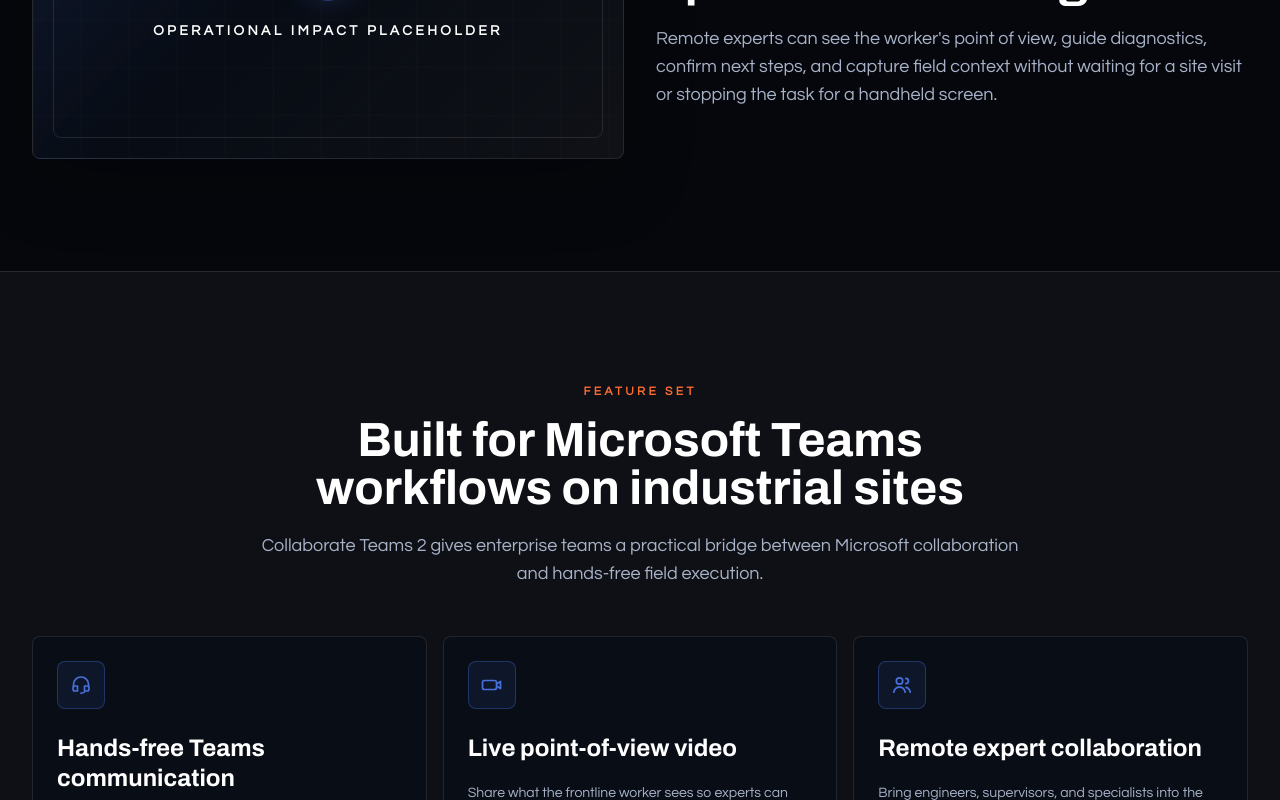
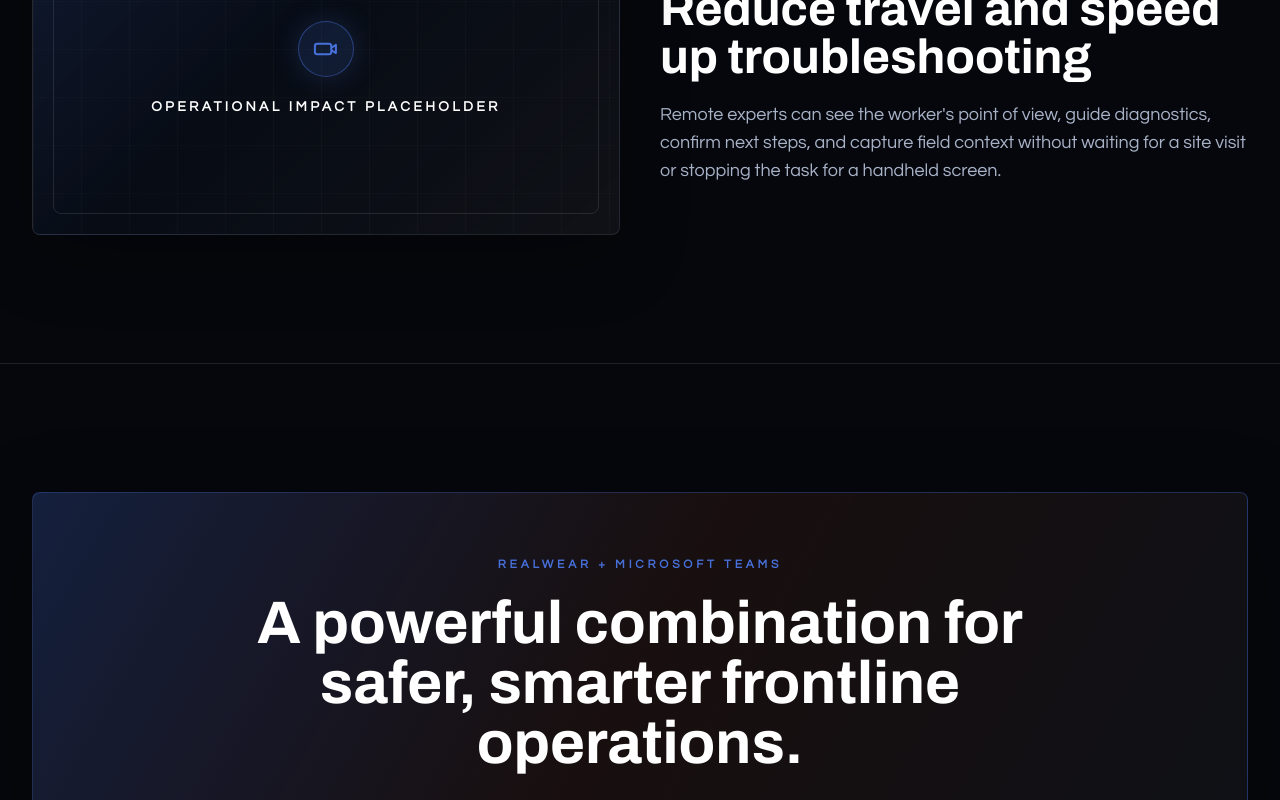
Before and after one commit to jaredhastings-prog/frontierwear-site, a Next.js app: page /collaborate-teams-2 in a window 1280 px wide. Shown: the part 2000-2800 px from the top of the page. Built offline with nearby package versions, Linux system fonts and the light colour scheme.

Commit message:
Refine Collaborate Teams 2 page sections

```diff
--- a/app/collaborate-teams-2/page.tsx
+++ b/app/collaborate-teams-2/page.tsx
@@ -1,5 +1,4 @@
 import type { Metadata } from "next";
-import type { ReactNode } from "react";
 
 import { SectionHeading } from "@/components/SectionHeading";
 import { site } from "@/content/site";
@@ -41,14 +40,6 @@ type IconProps = {
   className?: string;
 };
 
-type IconComponent = (props: IconProps) => ReactNode;
-
-type FeatureItem = {
-  title: string;
-  copy: string;
-  icon: IconComponent;
-};
-
 const heroHighlights = [
   "Hands-free Teams calls",
   "Remote expert support",
@@ -71,90 +62,6 @@ const valueRows = [
   }
 ];
 
-const features: FeatureItem[] = [
-  {
-    title: "Hands-free Teams communication",
-    copy:
-      "Join calls and collaborate while keeping both hands available for tools, equipment, and safe movement.",
-    icon: HeadsetIcon
-  },
-  {
-    title: "Live point-of-view video",
-    copy:
-      "Share what the frontline worker sees so experts can diagnose issues with real field context.",
-    icon: VideoIcon
-  },
-  {
-    title: "Remote expert collaboration",
-    copy:
-      "Bring engineers, supervisors, and specialists into the workflow without sending them across sites.",
-    icon: UsersIcon
-  },
-  {
-    title: "Voice-controlled workflows",
-    copy:
-      "Use voice-first interaction designed for industrial environments where handheld devices get in the way.",
-    icon: VoiceIcon
-  },
-  {
-    title: "Field inspections and maintenance",
-    copy:
-      "Support inspections, repairs, audits, and procedural guidance directly from the worker's viewpoint.",
-    icon: ClipboardIcon
-  },
-  {
-    title: "Secure enterprise connectivity",
-    copy:
-      "Align frontline collaboration with Microsoft environments already used by enterprise teams.",
-    icon: ShieldIcon
-  }
-];
-
-const videos = [
-  "Remote expert support",
-  "Live field collaboration",
-  "Industrial inspections"
-];
-
-const industries = [
-  "Mining",
-  "Manufacturing",
-  "Utilities",
-  "Oil & Gas",
-  "Infrastructure",
-  "Field services"
-];
-
-function HeadsetIcon({ className }: IconProps) {
-  return (
-    <svg
-      aria-hidden="true"
-      className={className}
-      fill="none"
-      viewBox="0 0 24 24"
-    >
-      <path
-        d="M4.5 13.5v-2a7.5 7.5 0 0 1 15 0v2"
-        stroke="currentColor"
-        strokeLinecap="round"
-        strokeWidth="1.7"
-      />
-      <path
-        d="M6 13h2.5v5H6a2 2 0 0 1-2-2v-1a2 2 0 0 1 2-2Zm9.5 0H18a2 2 0 0 1 2 2v1a2 2 0 0 1-2 2h-2.5v-5Z"
-        stroke="currentColor"
-        strokeLinejoin="round"
-        strokeWidth="1.7"
-      />
-      <path
-        d="M15.5 19c-.8.8-2 1.2-3.5 1.2"
-        stroke="currentColor"
-        strokeLinecap="round"
-        strokeWidth="1.7"
-      />
-    </svg>
-  );
-}
-
 function VideoIcon({ className }: IconProps) {
   return (
     <svg
@@ -172,115 +79,6 @@ function VideoIcon({ className }: IconProps) {
       <path
         d="m16.5 11 4-2.5v7l-4-2.5"
         stroke="currentColor"
-        strokeLinejoin="round"
-        strokeWidth="1.7"
-      />
-    </svg>
-  );
-}
-
-function UsersIcon({ className }: IconProps) {
-  return (
-    <svg
-      aria-hidden="true"
-      className={className}
-      fill="none"
-      viewBox="0 0 24 24"
-    >
-      <path
-        d="M9.5 11.2a3.2 3.2 0 1 0 0-6.4 3.2 3.2 0 0 0 0 6.4Z"
-        stroke="currentColor"
-        strokeWidth="1.7"
-      />
-      <path
-        d="M15.8 10.6a2.6 2.6 0 1 0 0-5.2"
-        stroke="currentColor"
-        strokeLinecap="round"
-        strokeWidth="1.7"
-      />
-      <path
-        d="M3.8 19.2c.7-3.3 2.8-5 5.7-5s5 1.7 5.7 5"
-        stroke="currentColor"
-        strokeLinecap="round"
-        strokeWidth="1.7"
-      />
-      <path
-        d="M16 14.4c2.2.4 3.6 1.9 4.2 4.8"
-        stroke="currentColor"
-        strokeLinecap="round"
-        strokeWidth="1.7"
-      />
-    </svg>
-  );
-}
-
-function VoiceIcon({ className }: IconProps) {
-  return (
-    <svg
-      aria-hidden="true"
-      className={className}
-      fill="none"
-      viewBox="0 0 24 24"
-    >
-      <path
-        d="M12 14.5a3 3 0 0 0 3-3V6a3 3 0 1 0-6 0v5.5a3 3 0 0 0 3 3Z"
-        stroke="currentColor"
-        strokeLinejoin="round"
-        strokeWidth="1.7"
-      />
-      <path
-        d="M5.8 11.5a6.2 6.2 0 0 0 12.4 0M12 17.8V21M8.5 21h7"
-        stroke="currentColor"
-        strokeLinecap="round"
-        strokeWidth="1.7"
-      />
-    </svg>
-  );
-}
-
-function ClipboardIcon({ className }: IconProps) {
-  return (
-    <svg
-      aria-hidden="true"
-      className={className}
-      fill="none"
-      viewBox="0 0 24 24"
-    >
-      <path
-        d="M8.5 5.5h-2a2 2 0 0 0-2 2v11a2 2 0 0 0 2 2h11a2 2 0 0 0 2-2v-11a2 2 0 0 0-2-2h-2"
-        stroke="currentColor"
-        strokeLinejoin="round"
-        strokeWidth="1.7"
-      />
-      <path
-        d="M8.5 4h7v3h-7V4ZM8 13l2.4 2.4L16 9.8"
-        stroke="currentColor"
-        strokeLinecap="round"
-        strokeLinejoin="round"
-        strokeWidth="1.7"
-      />
-    </svg>
-  );
-}
-
-function ShieldIcon({ className }: IconProps) {
-  return (
-    <svg
-      aria-hidden="true"
-      className={className}
-      fill="none"
-      viewBox="0 0 24 24"
-    >
-      <path
-        d="M12 3.5 19 6v5.3c0 4.4-2.8 7.7-7 9.2-4.2-1.5-7-4.8-7-9.2V6l7-2.5Z"
-        stroke="currentColor"
-        strokeLinejoin="round"
-        strokeWidth="1.7"
-      />
-      <path
-        d="m9.2 12 2 2 3.8-4"
-        stroke="currentColor"
-        strokeLinecap="round"
         strokeLinejoin="round"
         strokeWidth="1.7"
       />
@@ -325,10 +123,10 @@ function PlaceholderMedia({
 export default function CollaborateTeams2Page() {
   return (
     <main id="main">
-      <section className="relative isolate overflow-hidden border-b border-white/10 px-4 pb-20 pt-32 sm:px-6 md:pb-28 lg:px-8">
+      <section className="relative isolate overflow-hidden border-b border-white/10 px-4 pb-24 pt-32 sm:px-6 md:pb-32 lg:px-8">
         <div className="absolute inset-0 z-[-2] bg-[linear-gradient(115deg,#05070c_0%,#08101f_48%,rgba(71,112,219,0.32)_100%)]" />
         <div className="absolute inset-0 z-[-1] bg-[linear-gradient(180deg,rgba(5,7,12,0.15),rgba(5,7,12,0.92)_100%)]" />
-        <div className="mx-auto grid max-w-7xl items-center gap-12 lg:min-h-[72svh] lg:grid-cols-[0.95fr_1.05fr]">
+        <div className="mx-auto grid max-w-7xl items-center gap-12 lg:min-h-[76svh] lg:grid-cols-[0.95fr_1.05fr]">
           <div>
             <p className="text-xs font-semibold uppercase tracking-[0.32em] text-blue">
               Microsoft Teams integration
@@ -344,7 +142,7 @@ export default function CollaborateTeams2Page() {
             <div className="mt-9 grid gap-3 sm:grid-cols-2">
               {heroHighlights.map((item) => (
                 <div
-                  className="rounded-lg border border-white/10 bg-white/[0.045] px-4 py-3 text-sm font-semibold leading-6 text-frost/90"
+                  className="rounded-lg border border-white/10 bg-white/[0.045] px-4 py-4 text-sm font-semibold leading-6 text-frost/90"
                   key={item}
                 >
                   {item}
@@ -359,8 +157,8 @@ export default function CollaborateTeams2Page() {
         </div>
       </section>
 
-      <section className="mx-auto max-w-7xl px-4 py-20 sm:px-6 lg:px-8 lg:py-28">
-        <div className="grid gap-12 lg:grid-cols-[0.95fr_1.05fr]">
+      <section className="mx-auto max-w-7xl px-4 py-24 sm:px-6 lg:px-8 lg:py-32">
+        <div className="grid gap-14 lg:grid-cols-[0.95fr_1.05fr]">
           <SectionHeading title="Teams works on laptops. RealWear brings it to frontline workers.">
             <p>
               Office collaboration tools become field-ready when they can be
@@ -380,7 +178,7 @@ export default function CollaborateTeams2Page() {
               "Hands-free productivity"
             ].map((item) => (
               <div
-                className="rounded-lg border border-white/10 bg-white/[0.045] p-5 text-sm font-semibold uppercase tracking-[0.16em] text-frost/90"
+                className="rounded-lg border border-white/10 bg-white/[0.045] p-6 text-sm font-semibold uppercase tracking-[0.16em] text-frost/90"
                 key={item}
               >
                 {item}
@@ -389,10 +187,10 @@ export default function CollaborateTeams2Page() {
           </div>
         </div>
 
-        <div className="mt-16 grid gap-10">
+        <div className="mt-20 grid gap-14">
           {valueRows.map((row, index) => (
             <article
-              className="grid items-center gap-8 lg:grid-cols-2"
+              className="grid items-center gap-10 lg:grid-cols-2"
               key={row.title}
             >
               <div className={index % 2 === 1 ? "lg:order-2" : undefined}>
@@ -415,119 +213,8 @@ export default function CollaborateTeams2Page() {
         </div>
       </section>
 
-      <section className="border-y border-white/10 bg-white/[0.035] px-4 py-20 sm:px-6 lg:px-8 lg:py-28">
-        <div className="mx-auto max-w-7xl">
-          <SectionHeading
-            align="center"
-            eyebrow="Feature set"
-            title="Built for Microsoft Teams workflows on industrial sites"
-          >
-            <p>
-              Collaborate Teams 2 gives enterprise teams a practical bridge
-              between Microsoft collaboration and hands-free field execution.
-            </p>
-          </SectionHeading>
-          <div className="mt-12 grid gap-4 md:grid-cols-2 lg:grid-cols-3">
-            {features.map((feature) => {
-              const Icon = feature.icon;
-
-              return (
-                <article
-                  className="group rounded-lg border border-white/10 bg-[#080d16] p-6 transition duration-300 hover:-translate-y-1 hover:border-blue/45 hover:bg-white/[0.055]"
-                  key={feature.title}
-                >
-                  <div className="flex h-12 w-12 items-center justify-center rounded-lg border border-blue/35 bg-blue/10 text-blue transition duration-300 group-hover:border-blue/70 group-hover:text-white">
-                    <Icon className="h-6 w-6" />
-                  </div>
-                  <h3 className="mt-6 font-display text-2xl leading-tight text-white">
-                    {feature.title}
-                  </h3>
-                  <p className="mt-4 text-sm leading-7 text-smoke">
-                    {feature.copy}
-                  </p>
-                </article>
-              );
-            })}
-          </div>
-        </div>
-      </section>
-
-      <section className="mx-auto max-w-7xl px-4 py-20 sm:px-6 lg:px-8 lg:py-28">
-        <SectionHeading
-          align="center"
-          eyebrow="Video showcase"
-          title="See Collaborate Teams 2 in action"
-        >
-          <p>
-            Placeholder modules are ready for future demos, walkthroughs, and
-            product videos without changing the page structure.
-          </p>
-        </SectionHeading>
-        <div className="mt-12 grid gap-6 lg:grid-cols-3">
-          {videos.map((video) => (
-            <article
-              className="overflow-hidden rounded-lg border border-white/10 bg-[#080d16] transition duration-300 hover:-translate-y-1 hover:border-blue/45"
-              key={video}
-            >
-              <div
-                aria-label={`${video} video placeholder`}
-                className="relative aspect-video bg-[linear-gradient(135deg,rgba(71,112,219,0.18),rgba(5,7,12,0.92))]"
-                role="img"
-              >
-                <div className="absolute inset-0 bg-[linear-gradient(90deg,rgba(255,255,255,0.055)_1px,transparent_1px),linear-gradient(180deg,rgba(255,255,255,0.045)_1px,transparent_1px)] bg-[size:2.5rem_2.5rem] opacity-35" />
-                <div className="absolute inset-0 flex items-center justify-center">
-                  <div className="flex h-16 w-16 items-center justify-center rounded-full border border-blue/45 bg-blue/15 text-blue shadow-[0_0_34px_rgba(71,112,219,0.24)]">
-                    <svg
-                      aria-hidden="true"
-                      className="h-7 w-7 translate-x-0.5"
-                      fill="currentColor"
-                      viewBox="0 0 24 24"
-                    >
-                      <path d="M8 5.5v13l10-6.5-10-6.5Z" />
-                    </svg>
-                  </div>
-                </div>
-              </div>
-              <div className="p-5">
-                <h3 className="font-display text-2xl leading-tight text-white">
-                  {video}
-                </h3>
-                <p className="mt-3 text-sm leading-6 text-smoke">
-                  Future video placeholder for {video.toLowerCase()} workflows.
-                </p>
-              </div>
-            </article>
-          ))}
-        </div>
-      </section>
-
-      <section className="border-y border-white/10 bg-[#05070c] px-4 py-20 sm:px-6 lg:px-8 lg:py-28">
-        <div className="mx-auto max-w-7xl">
-          <SectionHeading
-            align="center"
-            eyebrow="Industries"
-            title="Perfect for Teams-driven organisations"
-          />
-          <div className="mt-12 grid gap-4 sm:grid-cols-2 lg:grid-cols-6">
-            {industries.map((industry) => (
-              <div
-                className="rounded-lg border border-white/10 bg-white/[0.045] p-5 text-center transition duration-300 hover:border-blue/45 hover:bg-white/[0.07]"
-                key={industry}
-              >
-                <div className="mx-auto flex h-11 w-11 items-center justify-center rounded-lg border border-blue/30 bg-blue/10 text-blue">
-                  <ShieldIcon className="h-5 w-5" />
-                </div>
-                <p className="mt-4 text-sm font-semibold uppercase tracking-[0.16em] text-frost/90">
-                  {industry}
-                </p>
-              </div>
-            ))}
-          </div>
-        </div>
-      </section>
-
-      <section className="px-4 py-20 sm:px-6 lg:px-8 lg:py-28">
-        <div className="mx-auto max-w-7xl overflow-hidden rounded-lg border border-blue/30 bg-[linear-gradient(120deg,rgba(71,112,219,0.22),rgba(255,108,47,0.08),rgba(255,255,255,0.04))] p-8 text-center md:p-14">
+      <section className="border-t border-white/10 px-4 py-24 sm:px-6 lg:px-8 lg:py-32">
+        <div className="mx-auto max-w-7xl overflow-hidden rounded-lg border border-blue/30 bg-[linear-gradient(120deg,rgba(71,112,219,0.24),rgba(255,108,47,0.08),rgba(255,255,255,0.045))] p-10 text-center shadow-[0_28px_90px_rgba(0,0,0,0.28)] md:p-16">
           <p className="text-xs font-semibold uppercase tracking-[0.32em] text-blue">
             RealWear + Microsoft Teams
           </p>
```
